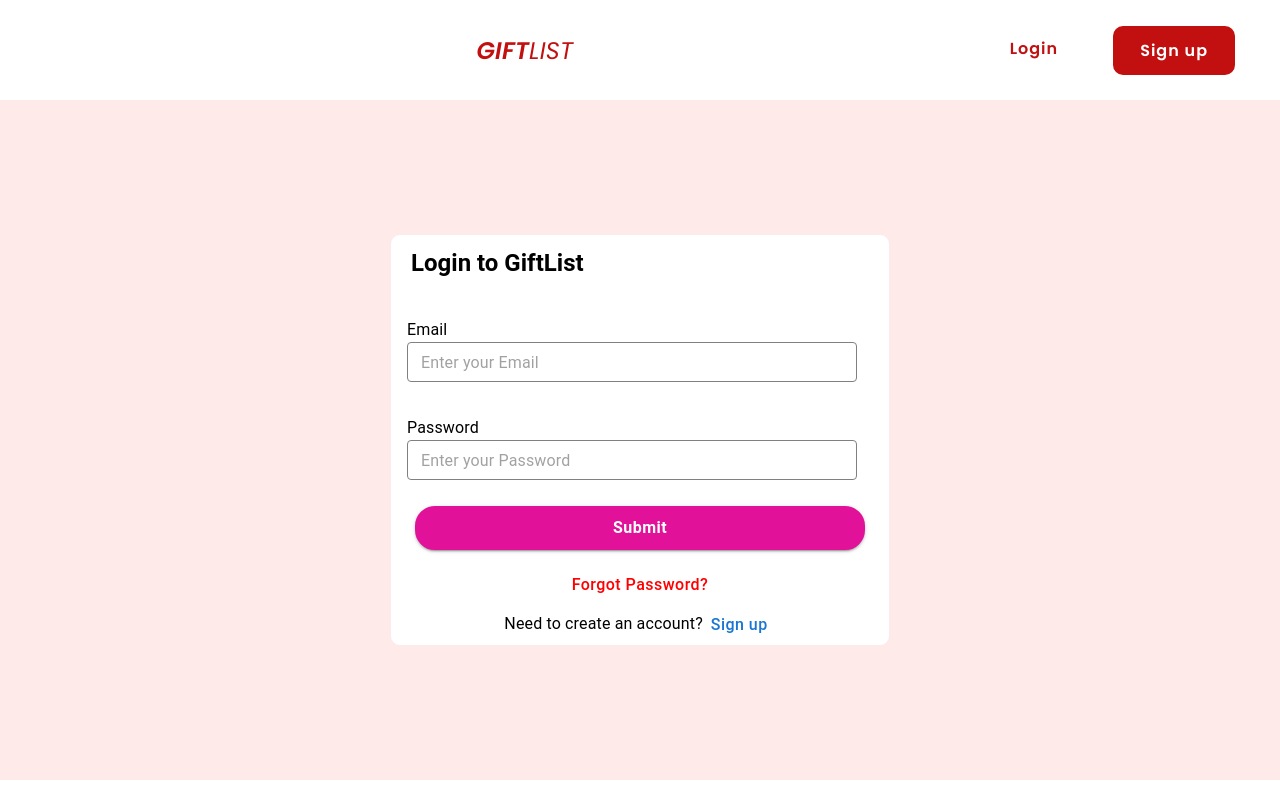
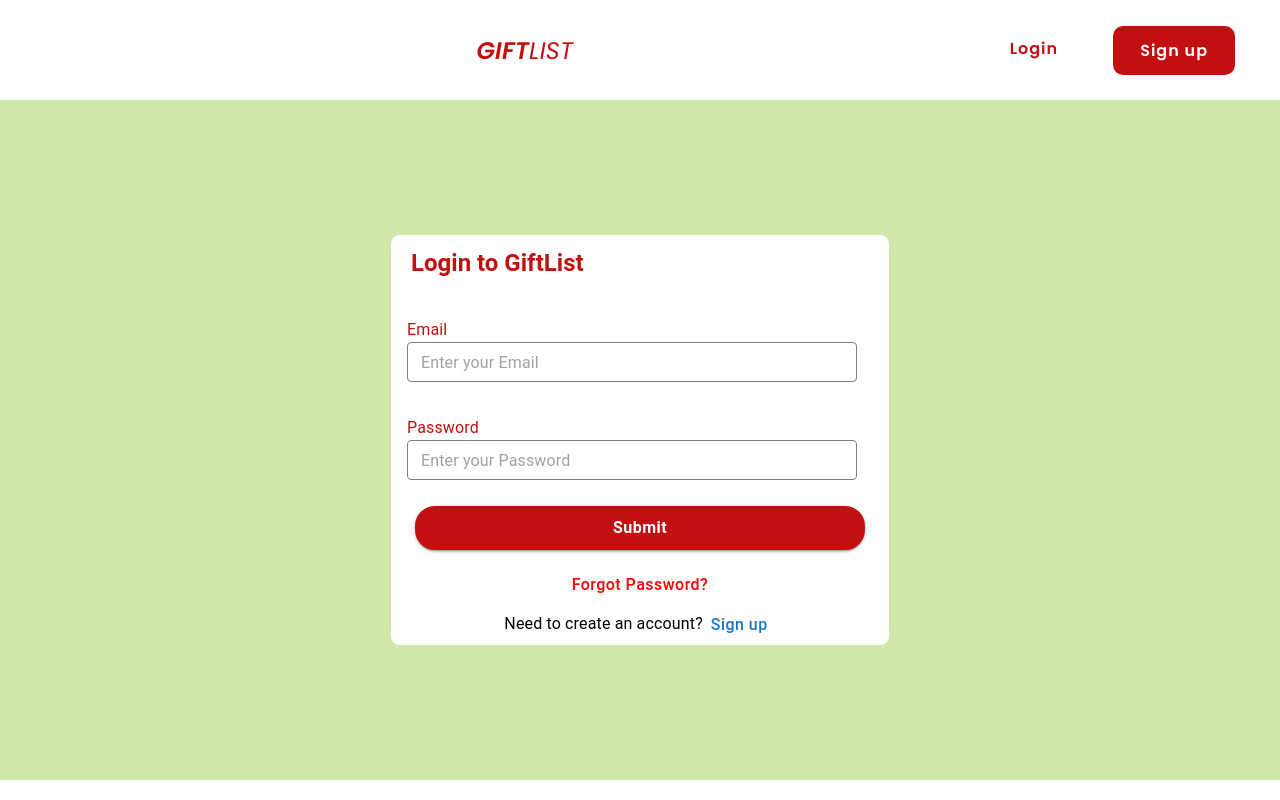
Before and after one commit to FatimaMary/giftlist, a React (Create React App) app in the folder client/: page /login1 in a window 1280 px wide. Built offline with nearby package versions, Linux system fonts and the light colour scheme; the HTML template or start-up script is replaced by a standard one.

Commit message:
Update index.jsx

```diff
--- a/client/src/scenes/login1/index.jsx
+++ b/client/src/scenes/login1/index.jsx
@@ -99,7 +99,7 @@
         <Navbar />
         <Box
             sx={{
-                backgroundColor: '#FFEAEA',
+                backgroundColor: '#CFE8A9',
                 height: '85vh',
                 // width: '100vw',
                 display: 'flex',
@@ -116,7 +116,7 @@
             // alignItems: 'center',
             backgroundColor: 'white',
             // height: '600px',
-            border: '1px solid #FFEAEA',
+            border: '1px solid #CFE8A9',
             width: '500px',
             borderRadius: '10px',
         }}
@@ -128,6 +128,9 @@
                     variant='h5'
                     fontWeight='bold'
                     mb='15px'
+                    sx={{
+                        color: '#C21010',
+                    }}
                 >
                     Login to GiftList
                 </Typography>
@@ -145,6 +148,9 @@
                             ml='1rem'
                             mt= '1.5rem'
                             mb='0'
+                            sx={{
+                                color: '#C21010',
+                            }}
                         >
                             Email
                         </Typography>
@@ -174,6 +180,9 @@
                             ml='1rem'
                             mt= '1.5rem'
                             mb='0'
+                            sx={{
+                                color: '#C21010',
+                            }}
                         >
                             Password
                         </Typography>
@@ -209,18 +218,18 @@
                         <Button
                             variant='contained'
                             sx={{
-                                border: '2px solid #E11299',
+                                border: '2px solid #C21010',
                                 borderRadius: '20px',
                                 width: '450px',
                                 fontSize: '1rem',
                                 color: 'white',
-                                background: '#E11299',
+                                background: '#C21010',
                                 textTransform: 'inherit',
                                 fontWeight:'bold',
                                 '&:hover': {
                                     backgroundColor: '#FFF',
-                                    color: '#E11299',
-                                    border: '1px solid #E11299'
+                                    color: '#C21010',
+                                    border: '1px solid #C21010'
                                   },
                             }}
                         type="submit"
```
